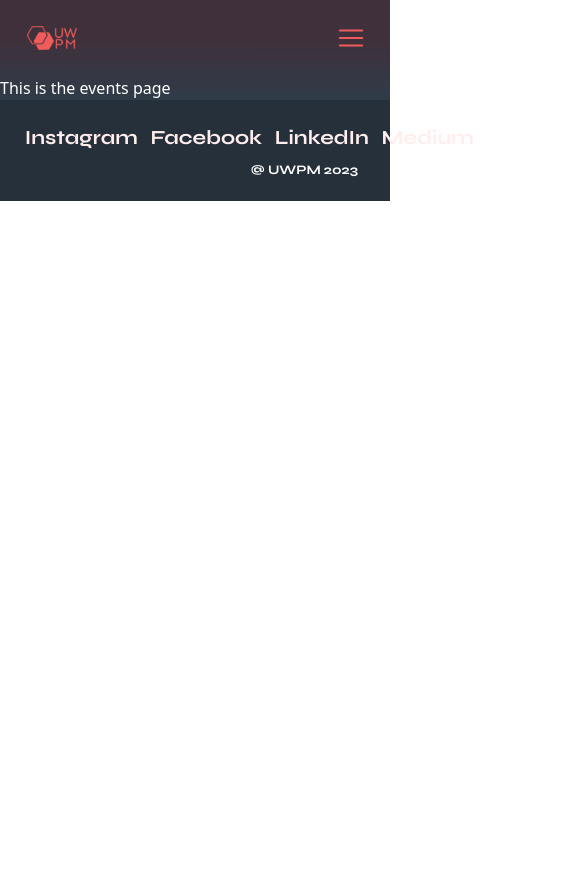
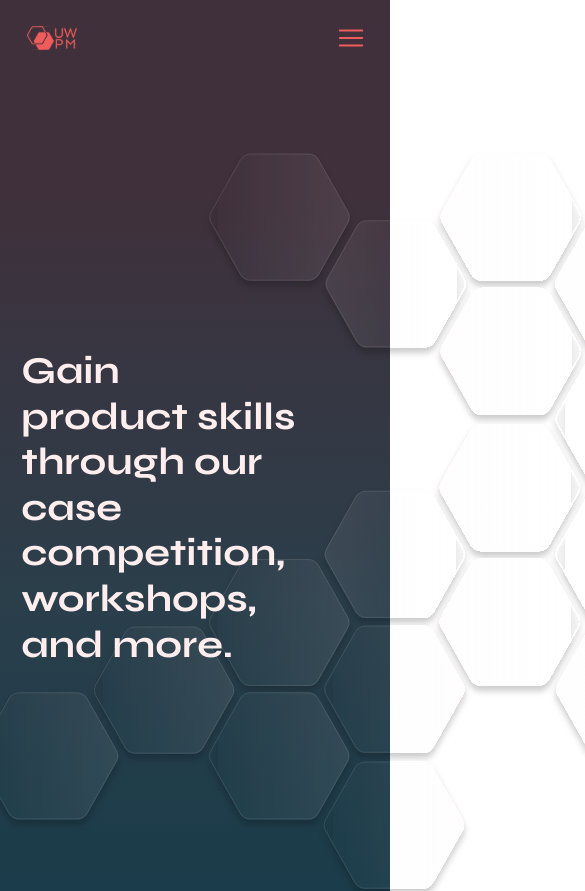
Before and after one commit to UWPM/website-v3.0, a React (Create React App) app: page /events in a window 390 px wide. Shown: the top 891 px of the page, 585 px wide, since content can reach past the window. Before the commit the page ends 844 px from the top, so only its background shows below. Built offline with nearby package versions, Linux system fonts and the light colour scheme.

Commit message:
feature: About Title + Hexagons

```diff
--- a/src/pages/Events.js
+++ b/src/pages/Events.js
@@ -1,15 +1,33 @@
 import React from "react";
 import desktopHexagons from "../images/background/desktop-hexagons.svg";
+import {Container, Row, Col} from "react-bootstrap";
 import "../styles/Events.css";
 import "../App.css";
+//import "../styles/Home.css"
 
 export default function Events({ show }) {
   return (
     <>
-      <div className="desktop-hex">
-        <img src={desktopHexagons} alt="" />
-      </div>
-      <div>This is the events page</div>
+      <Container>
+          <div className="events-container">
+            <div className="hex-container">
+              <img src={desktopHexagons} alt="" />
+            </div>
+            <div className="figCaption">
+              <h1 className="title-text">Gain product skills through our case competition, workshops, and more.</h1>
+            </div>
+          </div>
+      </Container>
+
+      <Container>
+        <div>
+          <h1>
+
+          </h1>
+        </div>
+
+      </Container>
+
     </>
   );
 }
--- a/src/styles/Events.css
+++ b/src/styles/Events.css
@@ -0,0 +1,66 @@
+
+.events-container{
+    position: relative;
+    min-height: 830px;
+    display: flex;
+    justify-content: center;
+    margin-top: 40px;
+}
+
+.figCaption{
+    position: absolute;
+    top: 2rem;
+    margin-top: 200px;
+    margin-bottom: 100px;
+    margin-right: 20%;
+    width: 75%;
+}
+
+.title-text{
+    font-size: 48px;
+    display: inline;
+    color: #FFEEED;
+}
+
+
+@media (max-width: 1199px) {
+    .hex-container{
+        margin-left: -30%;
+    }
+
+}
+@media (max-width: 995px) {
+    .hex-container{
+        margin-left: -40%;
+    }
+    .figCaption{
+        width: 85%;
+    }
+    .title-text{
+        font-size: 38px;
+    }
+}
+@media (max-width: 800px) {
+    .hex-container{
+        margin-left: -50%;
+    }
+}
+
+@media (max-width: 775px) {
+    .hex-container{
+        margin-left: -60%;
+    }
+    .figCaption{
+        width: 75%;
+    }
+    .title-text{
+        font-size: 38px;
+    }
+}
+
+
+@media (max-width: 700px) {
+    .hex-container{
+        margin-left: -60%;
+    }
+}
```
